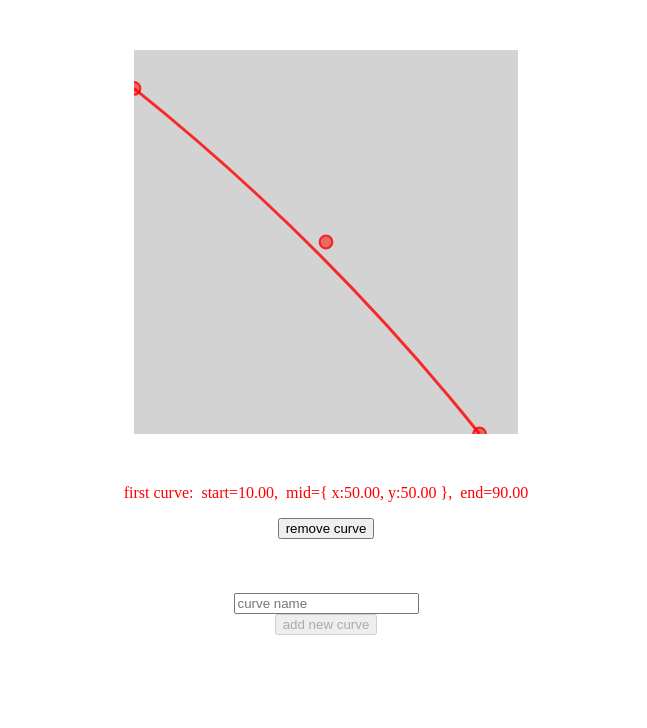
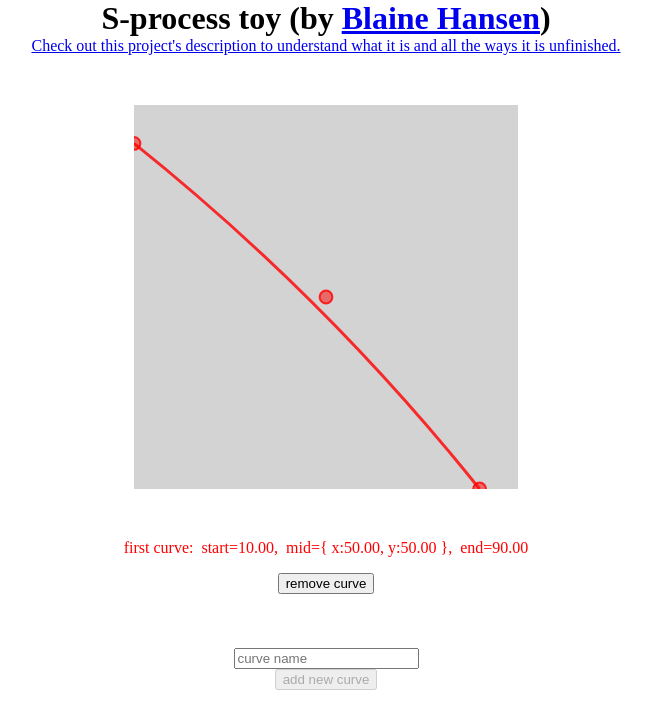
Before and after one commit to blainehansen/s-process-toy, a Vue app: page / in a window 1280 px wide. Shown: the top 728 px of the page, without its empty margins (314-961 px from the left). Built offline with nearby package versions, Linux system fonts and the light colour scheme.

Commit message:
last things

```diff
--- a/package.json
+++ b/package.json
@@ -5,7 +5,8 @@
   "scripts": {
     "dev": "vite",
     "check": "vue-tsc --noEmit",
-    "build": "run-p type-check build-only"
+    "build-only": "vite build",
+    "build": "run-p check build-only"
   },
   "dependencies": {
     "@vueuse/core": "^9.7.0",
--- a/src/App.vue
+++ b/src/App.vue
@@ -1,6 +1,14 @@
 <template lang="pug">
 
 #top
+	h1.box
+		| S-process toy (by&nbsp;
+		a(href="https://github.com/blainehansen/s-process-toy/") Blaine Hansen
+		| )
+
+	.box
+		a(href="https://github.com/blainehansen/s-process-toy/blob/main/description.md") Check out this project's description to understand what it is and all the ways it is unfinished.
+
 	#container(ref="container"): svg(viewbox='0 0 100 100')
 		CurveComponent(
 			v-for="(renderedCurve, index) in renderedCurves",
@@ -134,7 +142,7 @@ body { margin: 0; }
 	display: block;
 	margin: auto;
 
-	overflow: hidden;
+	overflow-x: hidden;
 	width: 100%;
 	height: 100vh;
 }
```
Also changed, not shown: 2 other files (tests, documents, lock files or other folders).
